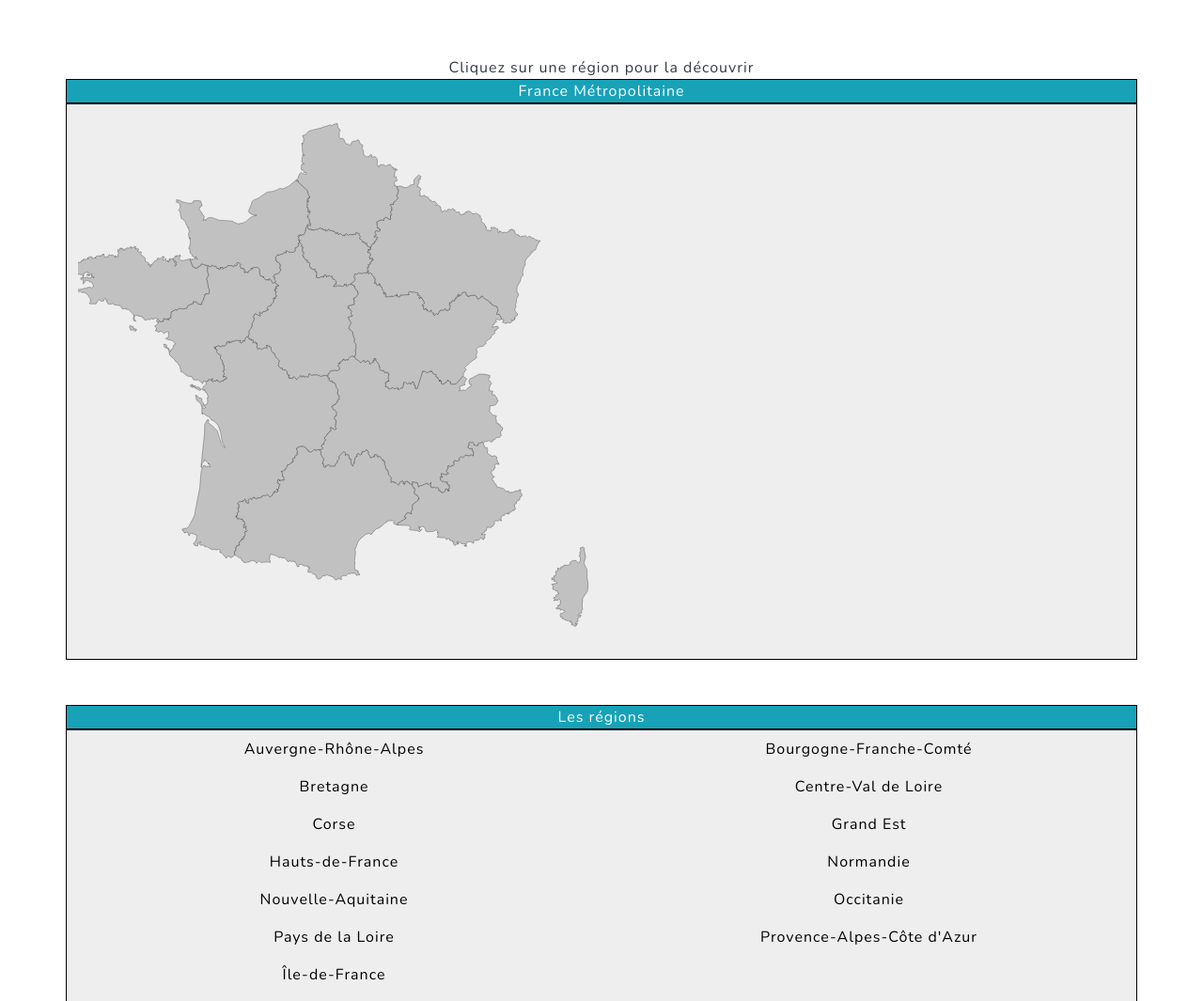
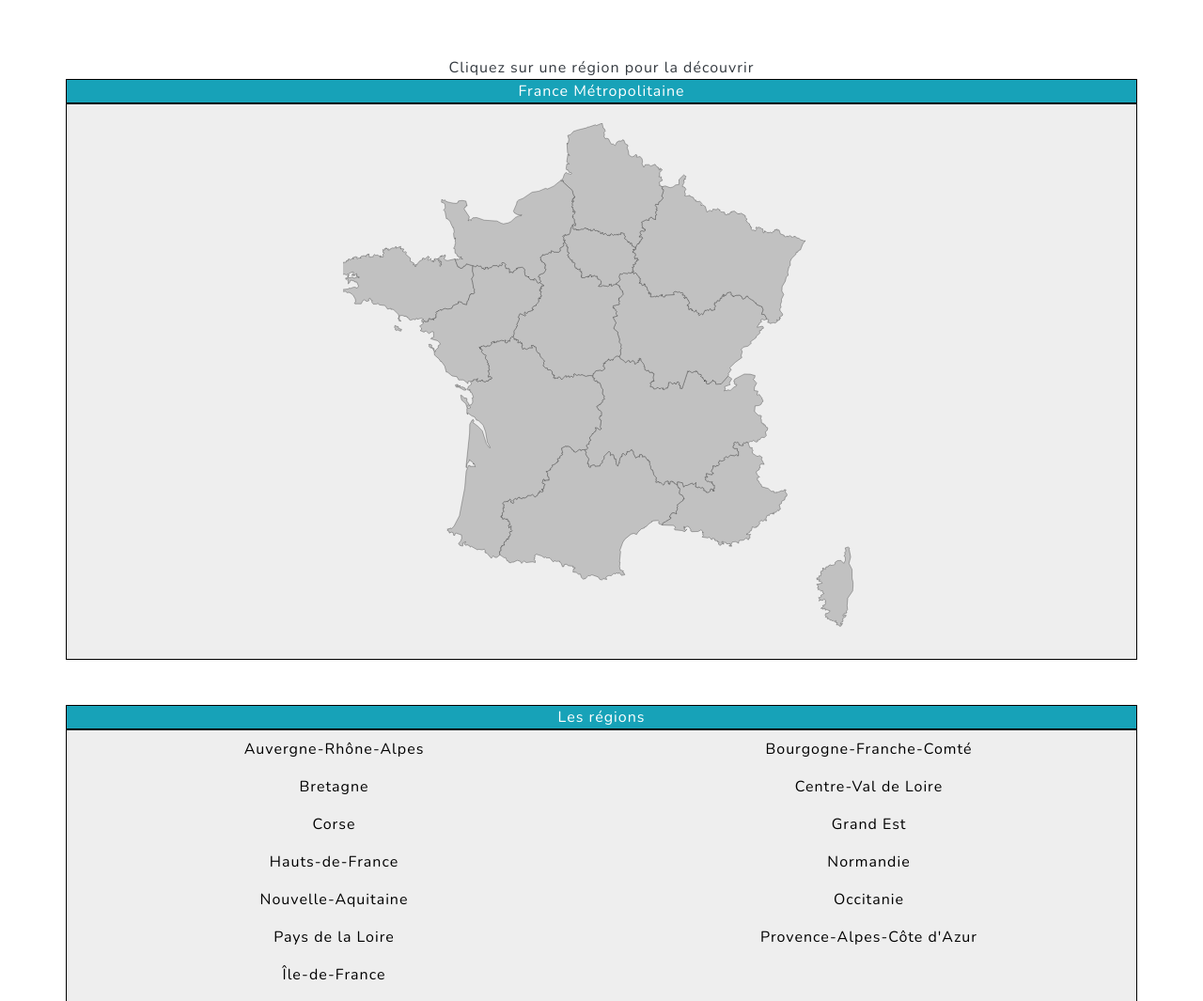
Before and after one commit to Tony380/Projet13, a Django app: page /maps/france in a window 1280 px wide. Shown: the part 88-1153 px from the top of the page at 94% size. Run offline with Django 3.2, Linux system fonts and the light colour scheme; data comes from the database, SQL or seed files in the repository; data that the repository does not hold is empty; some libraries are stand-ins or nearby versions.

Commit message:
center map

```diff
--- a/templates/maps/france.html
+++ b/templates/maps/france.html
@@ -24,7 +24,7 @@
     </div>
     <!--map-->
     <section class="container apropos">
-        <div class="map row">
+        <div class="map row text-center">
             <div class="map_image col-12">
                 <svg class="view" xmlns="http://www.w3.org/2000/svg" xmlns:amcharts="http://amcharts.com/ammap" xmlns:xlink="http://www.w3.org/1999/xlink" version="1.1" viewBox="20 0 600 600">
                 {% for region in regions %}
```
